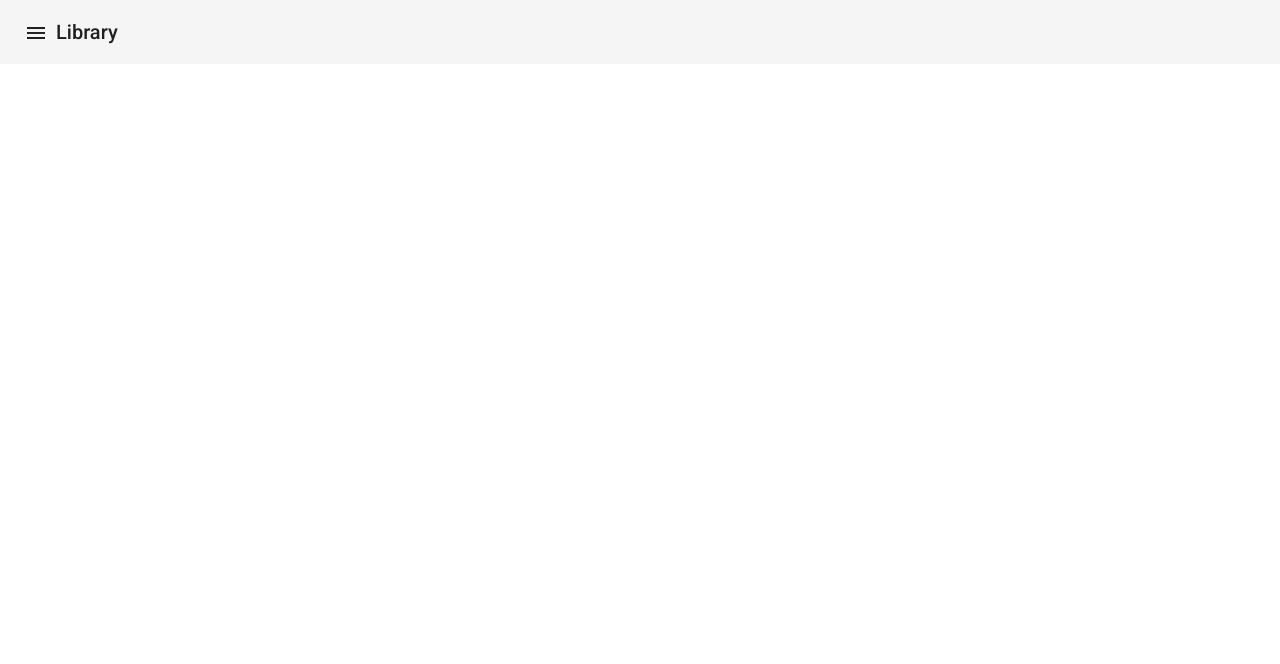
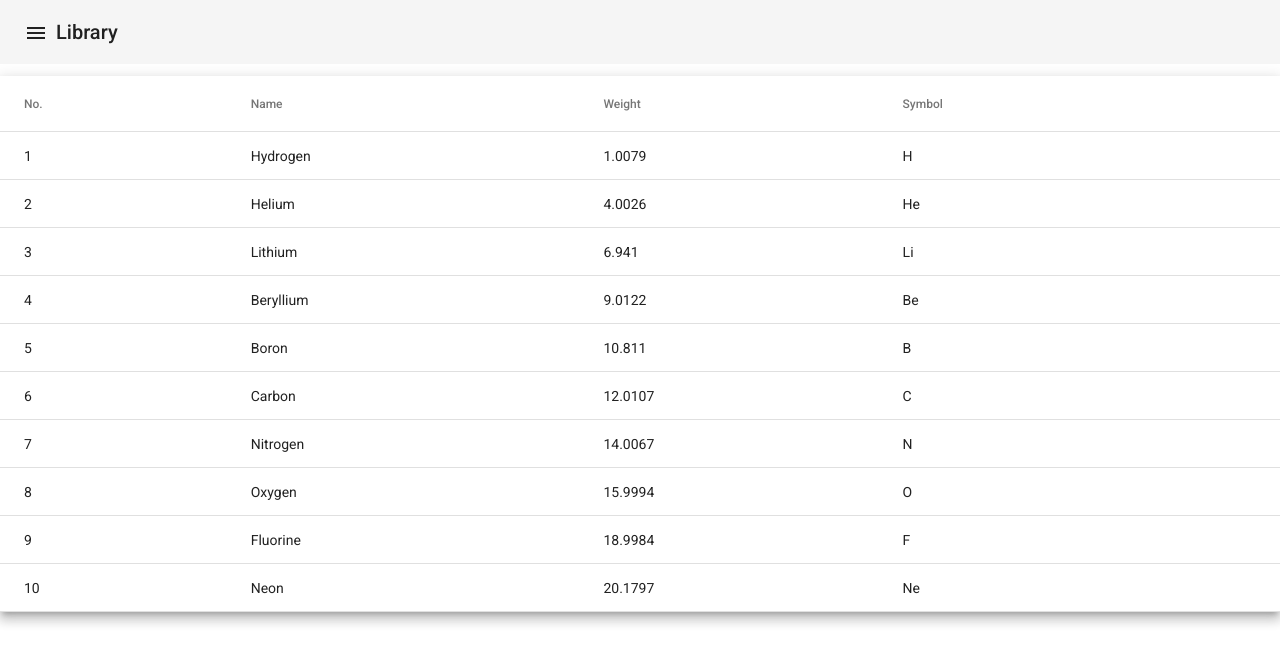
Before and after one commit to JoelEche20/ProyectoArquiSoft, an Angular app in the folder library-ui/libraryUi/: page /home in a window 1280 px wide. Before the commit this address led to /. Shown: the top 664 px of the page. Built offline with nearby package versions, Linux system fonts and the light colour scheme.

Commit message:
Added home component.

```diff
--- a/library-ui/libraryUi/src/app/app-routing.module.ts
+++ b/library-ui/libraryUi/src/app/app-routing.module.ts
@@ -1,7 +1,13 @@
 import { NgModule } from '@angular/core';
 import { Routes, RouterModule } from '@angular/router';
+import { HomeComponent } from '../app/components/home/home.component';
 
-const routes: Routes = [];
+const routes: Routes = [
+  {
+    path: 'home',
+    component: HomeComponent
+},
+];
 
 @NgModule({
   imports: [RouterModule.forRoot(routes)],
--- /dev/null
+++ b/library-ui/libraryUi/src/app/components/header/header.component.css
@@ -0,0 +1,3 @@
+.example-spacer {
+  flex: 1 1 auto;
+}
--- a/library-ui/libraryUi/src/app/components/header/header.component.ts
+++ b/library-ui/libraryUi/src/app/components/header/header.component.ts
@@ -2,6 +2,7 @@
 
 @Component({
   selector: 'app-header',
+  styleUrls: ['header.component.css'],
   templateUrl: './header.component.html'
 })
 
--- /dev/null
+++ b/library-ui/libraryUi/src/app/components/home/home.component.css
@@ -0,0 +1,3 @@
+table {
+  width: 100%;
+}
--- /dev/null
+++ b/library-ui/libraryUi/src/app/components/home/home.component.html
@@ -0,0 +1,25 @@
+<table mat-table [dataSource]="dataSource" class="mat-elevation-z8">
+
+  <ng-container matColumnDef="position">
+    <th mat-header-cell *matHeaderCellDef> No. </th>
+    <td mat-cell *matCellDef="let element"> {{element.position}} </td>
+  </ng-container>
+
+  <ng-container matColumnDef="name">
+    <th mat-header-cell *matHeaderCellDef> Name </th>
+    <td mat-cell *matCellDef="let element"> {{element.name}} </td>
+  </ng-container>
+
+  <ng-container matColumnDef="weight">
+    <th mat-header-cell *matHeaderCellDef> Weight </th>
+    <td mat-cell *matCellDef="let element"> {{element.weight}} </td>
+  </ng-container>
+
+  <ng-container matColumnDef="symbol">
+    <th mat-header-cell *matHeaderCellDef> Symbol </th>
+    <td mat-cell *matCellDef="let element"> {{element.symbol}} </td>
+  </ng-container>
+
+  <tr mat-header-row *matHeaderRowDef="displayedColumns"></tr>
+  <tr mat-row *matRowDef="let row; columns: displayedColumns;"></tr>
+</table>
--- /dev/null
+++ b/library-ui/libraryUi/src/app/components/home/home.component.ts
@@ -0,0 +1,38 @@
+import { Component, OnInit } from '@angular/core';
+
+export interface PeriodicElement {
+  name: string;
+  position: number;
+  weight: number;
+  symbol: string;
+}
+
+const ELEMENT_DATA: PeriodicElement[] = [
+  {position: 1, name: 'Hydrogen', weight: 1.0079, symbol: 'H'},
+  {position: 2, name: 'Helium', weight: 4.0026, symbol: 'He'},
+  {position: 3, name: 'Lithium', weight: 6.941, symbol: 'Li'},
+  {position: 4, name: 'Beryllium', weight: 9.0122, symbol: 'Be'},
+  {position: 5, name: 'Boron', weight: 10.811, symbol: 'B'},
+  {position: 6, name: 'Carbon', weight: 12.0107, symbol: 'C'},
+  {position: 7, name: 'Nitrogen', weight: 14.0067, symbol: 'N'},
+  {position: 8, name: 'Oxygen', weight: 15.9994, symbol: 'O'},
+  {position: 9, name: 'Fluorine', weight: 18.9984, symbol: 'F'},
+  {position: 10, name: 'Neon', weight: 20.1797, symbol: 'Ne'},
+];
+
+
+@Component({
+  selector: 'app-home',
+  styleUrls: ['home.component.css'],
+  templateUrl: './home.component.html'
+})
+
+export class HomeComponent implements OnInit {
+
+  displayedColumns: string[] = ['position', 'name', 'weight', 'symbol'];
+  dataSource = ELEMENT_DATA;
+
+  ngOnInit(): void {
+
+  }
+}
```
Also changed, not shown: library-ui/libraryUi/src/app/app.module.ts (+6 -2 lines), library-ui/libraryUi/src/app/components/footer/footer.component.html (deleted), library-ui/libraryUi/src/app/components/footer/footer.component.ts (deleted).
